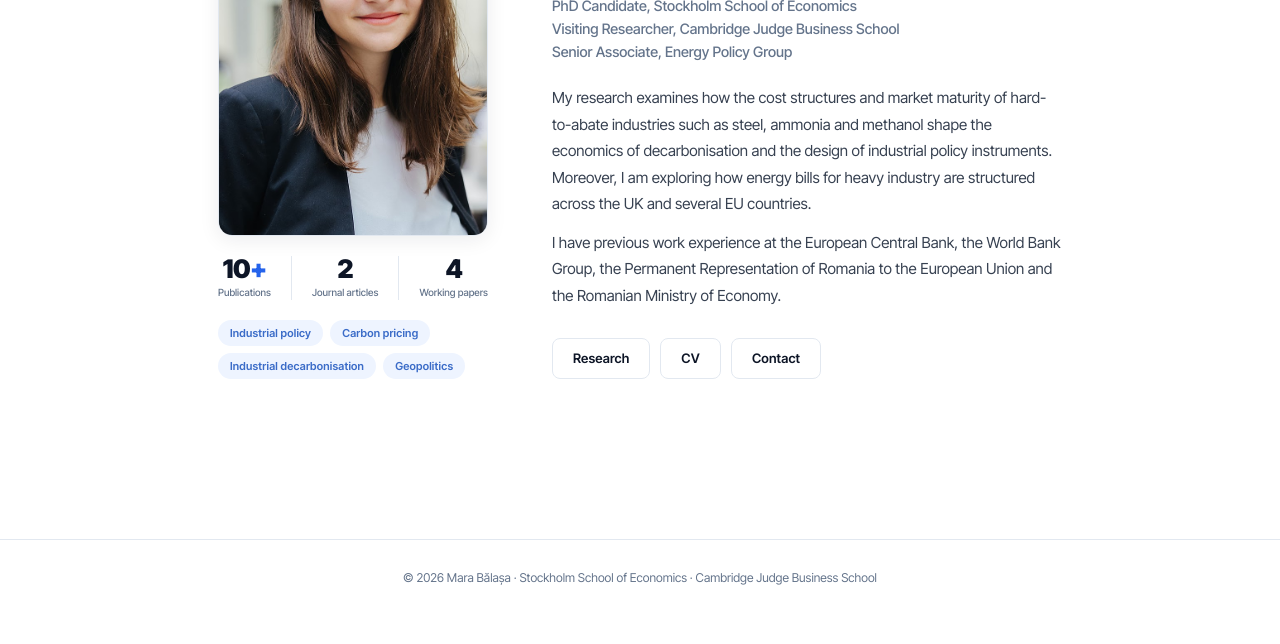
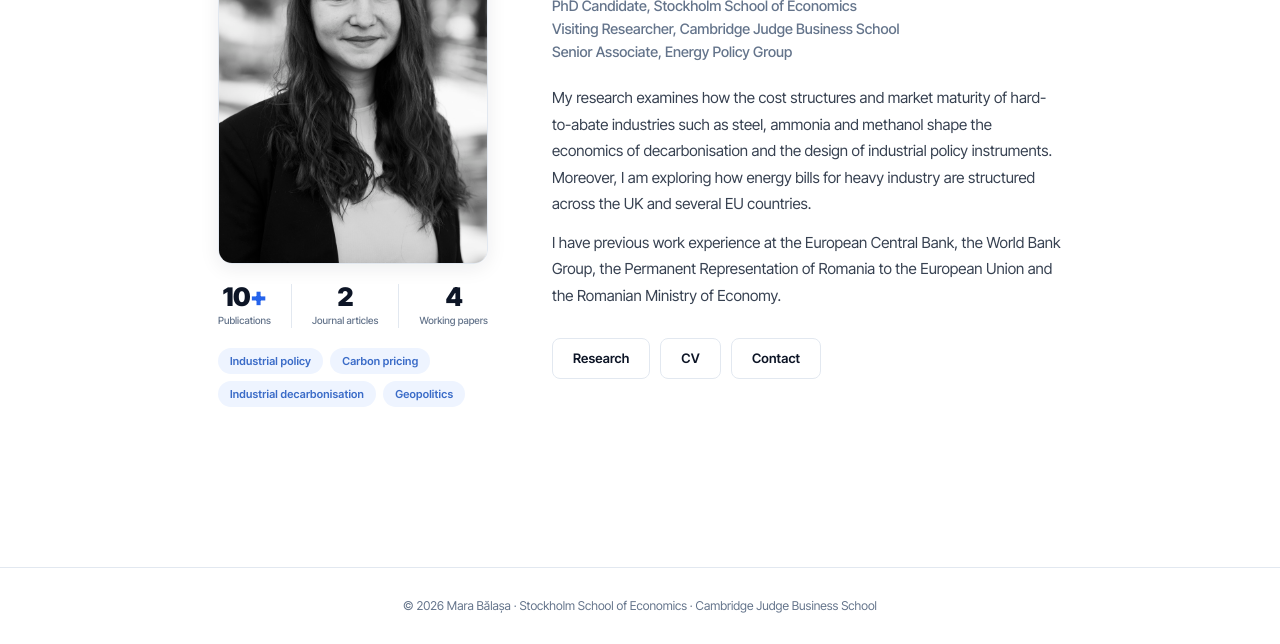
Before and after one commit to mara-balasa/mara-balasa.github.io, a plain HTML site: page index.html in a window 1280 px wide. Shown: the part 284-928 px from the top of the page. Before the commit the page ends 900 px from the top, so only its background shows below. Drawn offline with Linux system fonts and the light colour scheme.

Commit message:
new picture

```diff
--- a/index.html
+++ b/index.html
@@ -36,7 +36,7 @@
 
     <section class="hero">
       <div class="hero-photo-col">
-        <img src="photo.jpg" alt="Mara Bălașa" />
+        <img src="photo2-web.jpg" alt="Mara Bălașa" />
         <div class="hero-stats">
           <div class="stat">
             <span class="stat-num">10<em>+</em></span>
```
Also changed, not shown: photo2-web.jpg (added), 2 other files.
